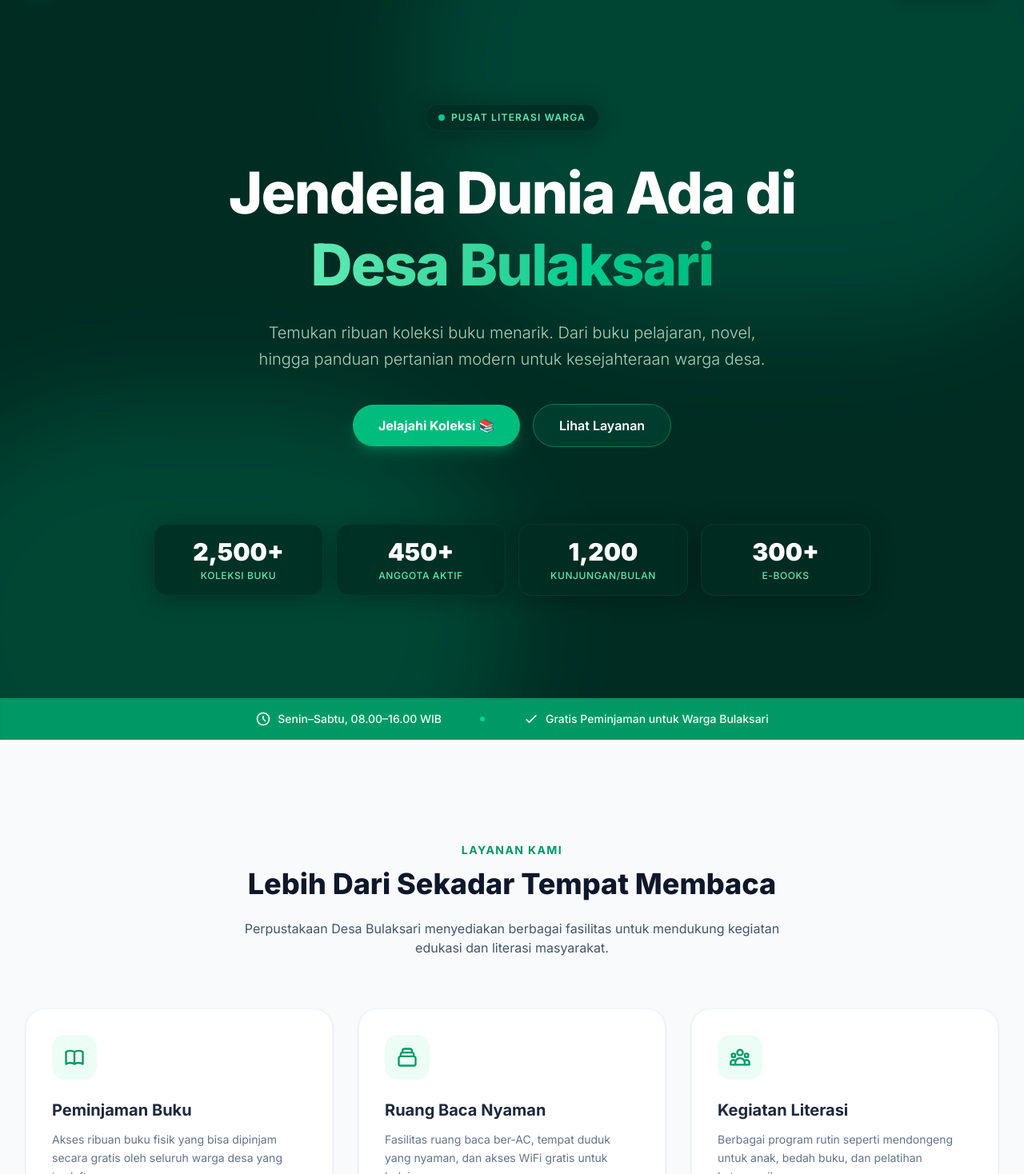
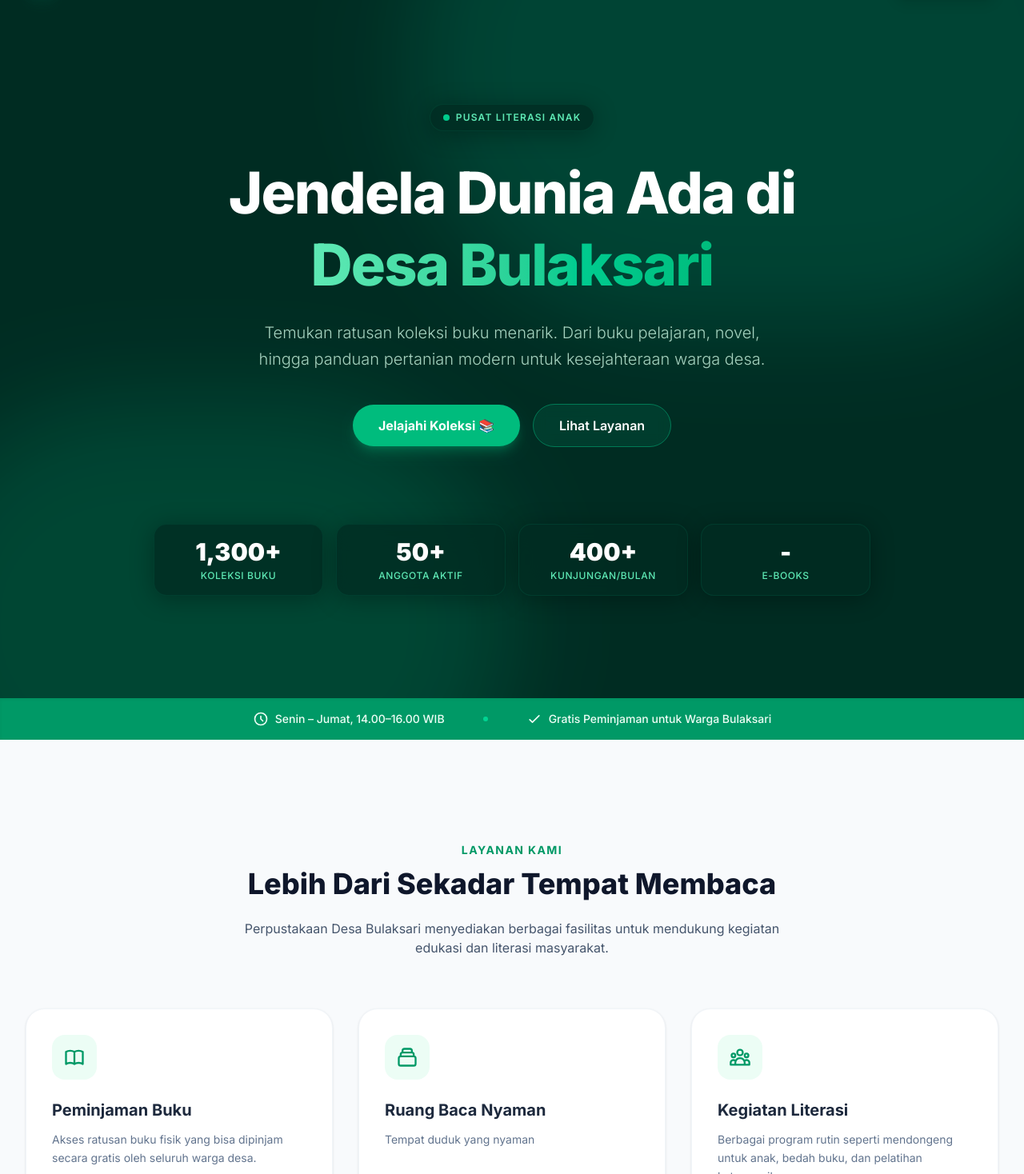
Before and after one commit to piajar/perpustakaan-desa-bulaksari, a Next.js app: page / in a window 1280 px wide. Shown: the part 62-1530 px from the top of the page at 80% size. Built offline with nearby package versions, Linux system fonts and the light colour scheme.

Commit message:
feat: update homepage and footer content for accuracy and clarity

```diff
--- a/app/page.js
+++ b/app/page.js
@@ -21,7 +21,7 @@ export default function Home() {
           <div className="max-w-7xl mx-auto px-4 sm:px-6 lg:px-8 relative z-10 text-center">
             <span className="inline-flex items-center gap-2 px-4 py-2 rounded-full glass-dark text-emerald-300 text-xs font-semibold mb-8 uppercase tracking-widest">
               <span className="w-2 h-2 rounded-full bg-emerald-400 animate-pulse"></span>
-              Pusat Literasi Warga
+              Pusat Literasi Anak
             </span>
 
             <h1 className="text-4xl md:text-6xl lg:text-7xl font-extrabold text-white tracking-tight mb-6 leading-tight">
@@ -32,7 +32,7 @@ export default function Home() {
             </h1>
 
             <p className="text-emerald-100/80 text-lg md:text-xl max-w-2xl mx-auto mb-10 leading-relaxed font-light">
-              Temukan ribuan koleksi buku menarik. Dari buku pelajaran, novel, hingga panduan pertanian modern untuk kesejahteraan warga desa.
+              Temukan ratusan koleksi buku menarik. Dari buku pelajaran, novel, hingga panduan pertanian modern untuk kesejahteraan warga desa.
             </p>
 
             <div className="flex flex-col sm:flex-row justify-center gap-4 items-center">
@@ -47,10 +47,10 @@ export default function Home() {
             {/* Floating Stats */}
             <div className="mt-16 lg:mt-24 grid grid-cols-2 md:grid-cols-4 gap-4 max-w-4xl mx-auto">
               {[
-                { label: "Koleksi Buku", value: "2,500+" },
-                { label: "Anggota Aktif", value: "450+" },
-                { label: "Kunjungan/Bulan", value: "1,200" },
-                { label: "E-Books", value: "300+" }
+                { label: "Koleksi Buku", value: "1,300+" },
+                { label: "Anggota Aktif", value: "50+" },
+                { label: "Kunjungan/Bulan", value: "400+" },
+                { label: "E-Books", value: "-" }
               ].map((stat, i) => (
                 <div key={i} className="glass-dark rounded-2xl p-4 transform hover:-translate-y-1 transition-transform">
                   <div className="text-2xl md:text-3xl font-black text-white mb-1">{stat.value}</div>
@@ -66,7 +66,7 @@ export default function Home() {
           <div className="max-w-7xl mx-auto px-4 flex flex-col md:flex-row justify-center items-center gap-6 md:gap-12 text-sm font-medium">
             <div className="flex items-center gap-2">
               <svg className="w-5 h-5" fill="none" stroke="currentColor" viewBox="0 0 24 24"><path strokeLinecap="round" strokeLinejoin="round" strokeWidth={2} d="M12 8v4l3 3m6-3a9 9 0 11-18 0 9 9 0 0118 0z" /></svg>
-              <span>Senin–Sabtu, 08.00–16.00 WIB</span>
+              <span>Senin – Jumat, 14.00–16.00 WIB</span>
             </div>
             <div className="hidden md:block w-1.5 h-1.5 rounded-full bg-emerald-400"></div>
             <div className="flex items-center gap-2">
@@ -89,17 +89,17 @@ export default function Home() {
               {[
                 {
                   title: "Peminjaman Buku",
-                  desc: "Akses ribuan buku fisik yang bisa dipinjam secara gratis oleh seluruh warga desa yang terdaftar.",
+                  desc: "Akses ratusan buku fisik yang bisa dipinjam secara gratis oleh seluruh warga desa.",
                   icon: "M12 6.253v13m0-13C10.832 5.477 9.246 5 7.5 5S4.168 5.477 3 6.253v13C4.168 18.477 5.754 18 7.5 18s3.332.477 4.5 1.253m0-13C13.168 5.477 14.754 5 16.5 5c1.747 0 3.332.477 4.5 1.253v13C19.832 18.477 18.247 18 16.5 18c-1.746 0-3.332.477-4.5 1.253"
                 },
                 {
                   title: "Ruang Baca Nyaman",
-                  desc: "Fasilitas ruang baca ber-AC, tempat duduk yang nyaman, dan akses WiFi gratis untuk belajar.",
+                  desc: "Tempat duduk yang nyaman",
                   icon: "M19 11H5m14 0a2 2 0 012 2v6a2 2 0 01-2 2H5a2 2 0 01-2-2v-6a2 2 0 012-2m14 0V9a2 2 0 00-2-2M5 11V9a2 2 0 012-2m0 0V5a2 2 0 012-2h6a2 2 0 012 2v2M7 7h10"
                 },
                 {
                   title: "Kegiatan Literasi",
-                  desc: "Berbagai program rutin seperti mendongeng untuk anak, bedah buku, dan pelatihan keterampilan warga.",
+                  desc: "Berbagai program rutin seperti mendongeng untuk anak, bedah buku, dan pelatihan keterampilan.",
                   icon: "M17 20h5v-2a3 3 0 00-5.356-1.857M17 20H7m10 0v-2c0-.656-.126-1.283-.356-1.857M7 20H2v-2a3 3 0 015.356-1.857M7 20v-2c0-.656.126-1.283.356-1.857m0 0a5.002 5.002 0 019.288 0M15 7a3 3 0 11-6 0 3 3 0 016 0zm6 3a2 2 0 11-4 0 2 2 0 014 0zM7 10a2 2 0 11-4 0 2 2 0 014 0z"
                 }
               ].map((service, i) => (
@@ -157,7 +157,7 @@ export default function Home() {
                 <ul className="space-y-4 mb-8">
                   {[
                     "Koleksi buku ter-update",
-                    "Sistem peminjaman digital",
+                    "Sistem peminjaman buku",
                     "Program literasi berkelanjutan"
                   ].map((item, i) => (
                     <li key={i} className="flex items-center gap-3 text-emerald-50 font-medium">
--- a/components/Footer.js
+++ b/components/Footer.js
@@ -53,7 +53,7 @@ export default function Footer() {
               </li>
               <li className="flex items-center gap-3">
                 <svg className="w-5 h-5 text-emerald-500 shrink-0" fill="none" stroke="currentColor" viewBox="0 0 24 24"><path strokeLinecap="round" strokeLinejoin="round" strokeWidth={1.5} d="M12 8v4l3 3m6-3a9 9 0 11-18 0 9 9 0 0118 0z" /></svg>
-                <span>Senin - Sabtu (08.00 - 16.00 WIB)</span>
+                <span>Senin - Jumat (14.00 - 16.00 WIB)</span>
               </li>
             </ul>
           </div>
```
Also changed, not shown: 1 other file (tests, documents, lock files or other folders).
